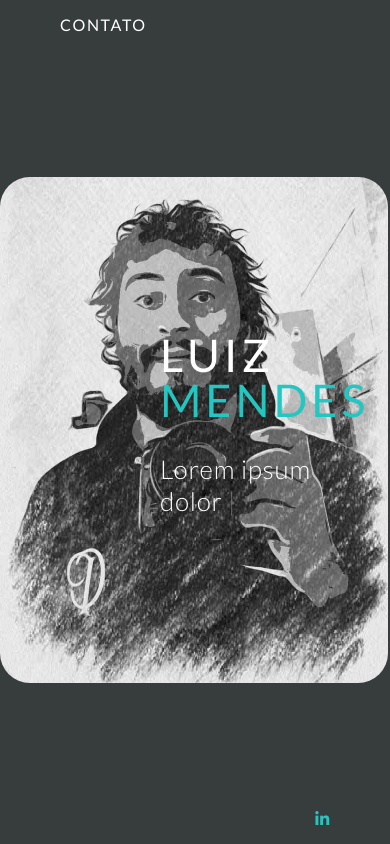
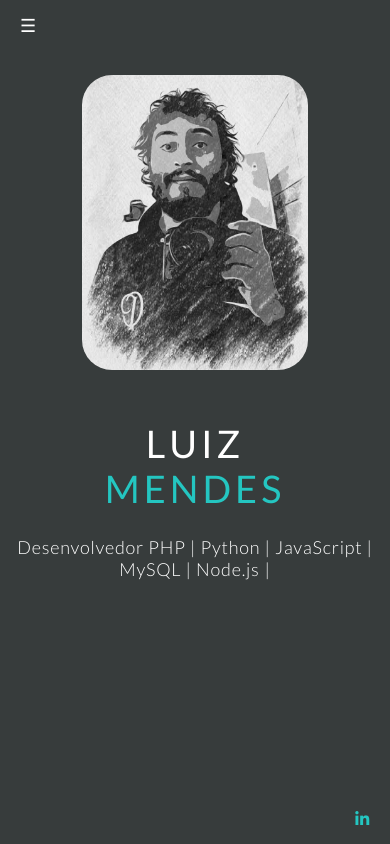
Before and after one commit to MENEL4US/my-website, a PHP site: page / in a window 390 px wide. Run offline with PHP 8.4, Linux system fonts and the light colour scheme; some libraries are stand-ins or nearby versions.

Commit message:
Aplicando resposividade e criando menu mobile

```diff
--- a/css/styles.css
+++ b/css/styles.css
@@ -32,7 +32,7 @@ body.sidebar-off .container {
     height: 50px;
     max-width: 1366px;
     width: 100vw;
-    animation: navigation-menu 5s;
+    /* animation: navigation-menu 5s; */
 }
 
 .navigation ul {
@@ -76,7 +76,7 @@ body.sidebar-off .container {
 .footer {
     height: 50px;
     width: 100%;
-    animation: navigation-menu 5s;
+    /* animation: navigation-menu 5s; */
 }
 
 .footer ul {
@@ -112,7 +112,7 @@ body.sidebar-off .container {
 }
 
 .banner h2 {
-    font-size: 26px;
+    font-size: 20px;
     font-weight: 300;
 }
 
@@ -133,20 +133,20 @@ body.sidebar-off .container {
     text-align: center;
     margin-top: 15vh;
     height: 60vh;
-    animation: profile-capa 5s;
+    /* animation: profile-capa 5s; */
 }
 
 .banner .title {
     width: 59%;
     height: 45vh;
     margin-top: 30vh;
-    animation: profile-title 5s;
+    /* animation: profile-title 5s; */
 }
 
 .banner .title h2::after {
     content: '|';
     margin-left: 5px;
-    animation: piscar 1s infinite;
+    /* animation: piscar 1s infinite; */
 }
 
 .banner .pic img {
@@ -282,3 +282,150 @@ body.sidebar-off .sidebar {
         opacity: 0;
     }
 }
+
+@media (max-width: 1000px) {
+    /* .banner */
+    .banner .title {
+        margin-top: 20vh;
+        transition: all 1s;
+    }
+    .banner .title h1 {
+        font-size: 38px;
+        transition: all 1s;
+    }
+    .banner .title h2 {
+        font-size: 18px;
+        transition: all 1s;
+    }
+    .banner .pic {
+        margin-top: 25px;
+        transition: all 1s;
+    }
+    .banner .pic img {
+        max-height: 45vh;
+        transition: all 1s;
+    }
+    .sidebar {
+        width: 40vw;
+        transition: all 1s;
+    }
+    body.sidebar-off .sidebar {
+        right: -40vw;
+        transition: all 1s;
+    }
+}
+
+@media (max-width: 820px) {
+    .navigation li.link {
+        display: none;
+        transition: all 1s;
+    }
+    .navigation li.hamburguer-icon {
+        display: block;
+        /* color: #ffffff; */
+        /* font-size: 18px; */
+        transition: all 1s;
+    }
+    .mobile-menu .menu {
+        /* background-color: green; */
+        height: auto;
+        transition: all 1s;
+    }
+    .mobile-menu .menu ul {
+        /* background-color: green; */
+        height: auto;
+        text-align: center;
+        padding-right: 15% !important;
+        padding-left: 15% !important;
+    }
+    .mobile-menu .menu ul li {
+        border-bottom: solid #ffffff 1px;
+        width: 100%;
+        display: block !important;
+        transition: all 1s;
+    }
+    /* .mobile-menu ul li:last-child { */
+    /* border-bottom: 0; */
+    /* width: 100%; */
+    /* display: block !important; */
+    /* } */
+    .banner {
+        height: auto;
+        transition: all 1s;
+    }
+    .banner .pic {
+        width: 100%;
+        margin-top: 25px;
+        max-height: 35vh;
+        transition: all 1s;
+    }
+    .banner .pic img {
+        max-height: 35vh;
+        transition: all 1s;
+    }
+    .banner .title {
+        width: 100%;
+        margin-top: 25px;
+        text-align: center;
+        height: auto;
+        transition: all 1s;
+    }
+    .footer {
+        position: fixed;
+        bottom: 0;
+        transition: all 1s;
+    }
+    .footer ul {
+        /* margin: 0; */
+        /* list-style: none; */
+        /* text-align: right; */
+        padding-right: 20px;
+        transition: all 1s;
+    }
+    .navigation ul {
+        /* margin: 0; */
+        /* list-style: none; */
+        /* height: 50px; */
+        padding-left: 20px;
+        transition: all 1s;
+    }
+    .sidebar {
+        width: 50vw;
+        transition: all 1s;
+    }
+    .sidebar .body {
+        padding: 0 15px;
+    }
+    body.sidebar-off .sidebar {
+        right: -50vw;
+        transition: all 1s;
+    }
+}
+
+@media (max-width: 660px) {
+    .sidebar {
+        width: 60vw;
+        transition: all 1s;
+    }
+    .sidebar .body {
+        padding: 0 10px;
+    }
+    body.sidebar-off .sidebar {
+        right: -60vw;
+        transition: all 1s;
+    }
+}
+
+@media (max-width: 500px) {
+    .sidebar {
+        width: 70vw;
+        transition: all 1s;
+    }
+    .sidebar .body {
+        padding: 0 10px;
+    }
+    body.sidebar-off .sidebar {
+        right: -70vw;
+        transition: all 1s;
+    }
+}
--- a/index.php
+++ b/index.php
@@ -22,7 +22,7 @@
 
     <body class="sidebar-off">
         <div class="container">
-            <div class="navigation">
+            <div class="navigation menu">
                 <ul>
                     <li class="link"><span title="Exibir formas de contato">CONTATO</span></li>
                     <li title="exibir opções de menu" class="hamburguer-icon">&#9776;</li>
@@ -38,7 +38,7 @@
 
                 <div class="title">
                     <h1 title="Nome Luiz Mendes">Luiz<span>Mendes</span></h1>
-                    <h2 title="Descrição das linguagens">Lorem ipsum dolor sit amet consectetur.</h2>
+                    <h2 title="Descrição das linguagens">Desenvolvedor PHP | Python | JavaScript | MySQL | Node.js</h2>
                 </div>
             </div>
         </div>
@@ -57,7 +57,7 @@
             </div>
 
             <div class="body">
-                <p title="Endereço de e-mail"><i class="fa-brands fa-linkedin-in"></i> <span>luizrodriguesbmm@gmail.com</span></p>
+                <p title="Endereço de e-mail"><i class="fa-regular fa-envelope"></i> <span>luizrodriguesbmm@gmail.com</span></p>
                 <p title="Visitar Linkedin"><a href="https://www.linkedin.com/in/luiz-mendes-dev/" target="_blank"><i class="fa-brands fa-linkedin-in"></i> <span>Linkedin</span></a></p>
             </div>
         </div>
@@ -83,7 +83,7 @@
                 // console.log(text)
             }
 
-            typeWriter(document.querySelector('.banner .title h2'))
+            // typeWriter(document.querySelector('.banner .title h2'))
 
             document.querySelector(".navigation li.link").addEventListener("click", function(e) {
                 const body = document.querySelector('body');
@@ -94,6 +94,21 @@
                 } else {
                     body.classList.add('sidebar-off')
                     body.classList.remove('show-sidebar')
+                }
+            });
+
+            document.querySelector(".navigation li.hamburguer-icon").addEventListener("click", function(e) {
+                const body = document.querySelector('body');
+                const icon = document.querySelector(".navigation li.hamburguer-icon");
+
+                if (!body.classList.contains('mobile-menu')) {
+                    // body.classList.remove('sidebar-off')
+                    body.classList.add('mobile-menu');
+                    icon.innerHTML = '&times;';
+                } else {
+                    // body.classList.add('sidebar-off')
+                    body.classList.remove('mobile-menu');
+                    icon.innerHTML = '&#9776;';
                 }
             });
 
```
